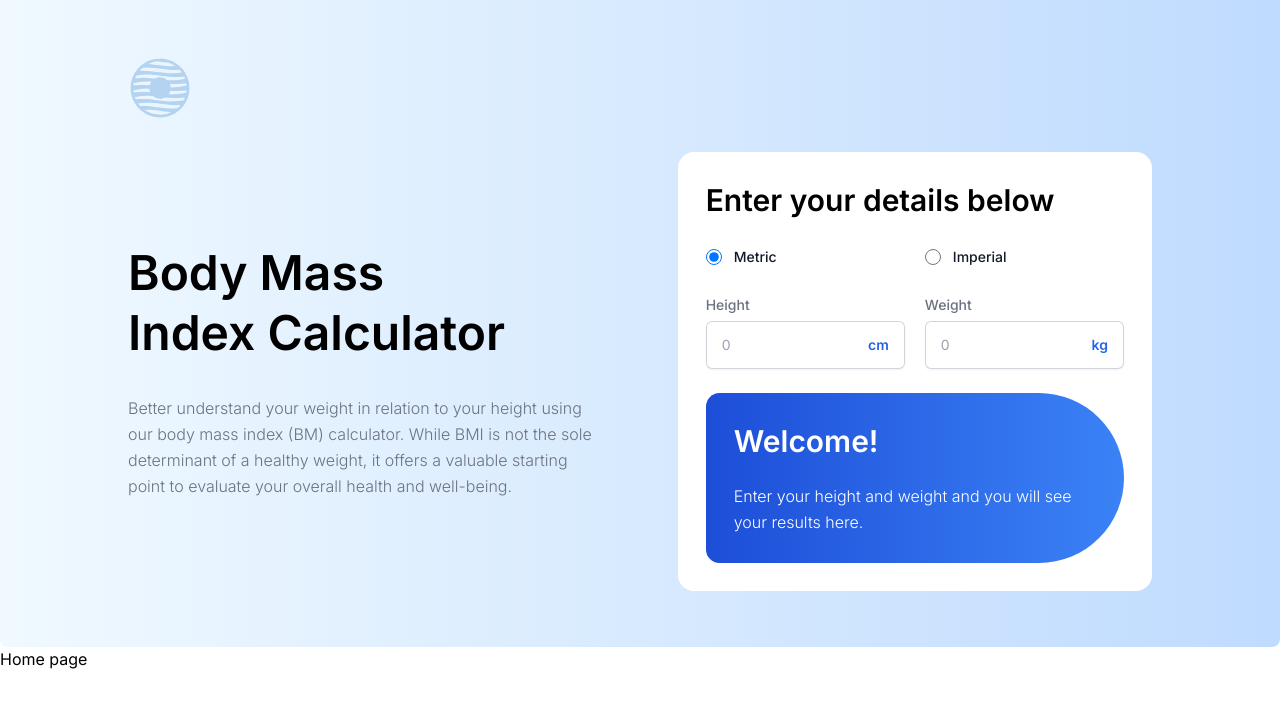
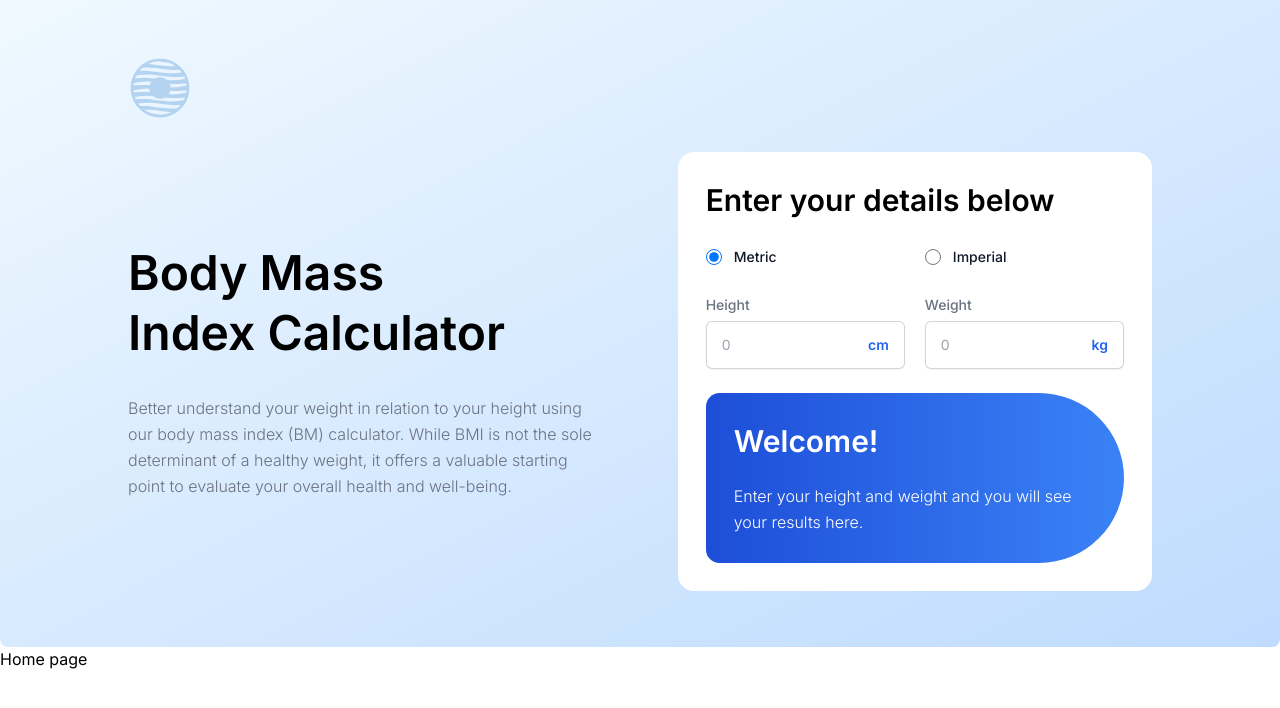
Before and after one commit to chungvuiloong/bmi_calculator, a Next.js app: page / in a window 1280 px wide. Shown: the top 708 px of the page. Built offline with nearby package versions, Linux system fonts and the light colour scheme.

Commit message:
Changed gradient from top left to bottom right.

```diff
--- a/src/components/Benefits/index.tsx
+++ b/src/components/Benefits/index.tsx
@@ -26,7 +26,7 @@ const benefits_data =[
 const Benefits = () => {
     return (
         <section>
-            <div className='py-14 bg-gradient-to-r from-sky-50 to-sky-100 lg:rounded-r-3xl rounded-none lg:mr-5'>
+            <div className='py-14 bg-gradient-to-br from-sky-50 to-sky-100 lg:rounded-r-3xl rounded-none lg:mr-5'>
                 <div className='px-5 md:px-8 xl:px-32'>
                     <div className='container mx-auto'>
                         <div className='flex flex-col lg:flex-row gap-8'>
--- a/src/components/HeroBanner/index.tsx
+++ b/src/components/HeroBanner/index.tsx
@@ -94,7 +94,7 @@ function Bmi_calculator () {
 export  const HeroBanner = () => {
     return (
         <section>
-            <div className='py-14 bg-gradient-to-r from-sky-50 to-blue-200 lg:rounded-b-lg rounded-none'>
+            <div className='py-14 bg-gradient-to-br from-sky-50 to-blue-200 lg:rounded-b-lg rounded-none'>
                 <div className='px-5 md:px-8 xl:px-32 '>
                     <div className='container mx-auto'>
                         <Image src={Blue_wavey_circle} alt='Blue circle' className='mb-8'/>
```
